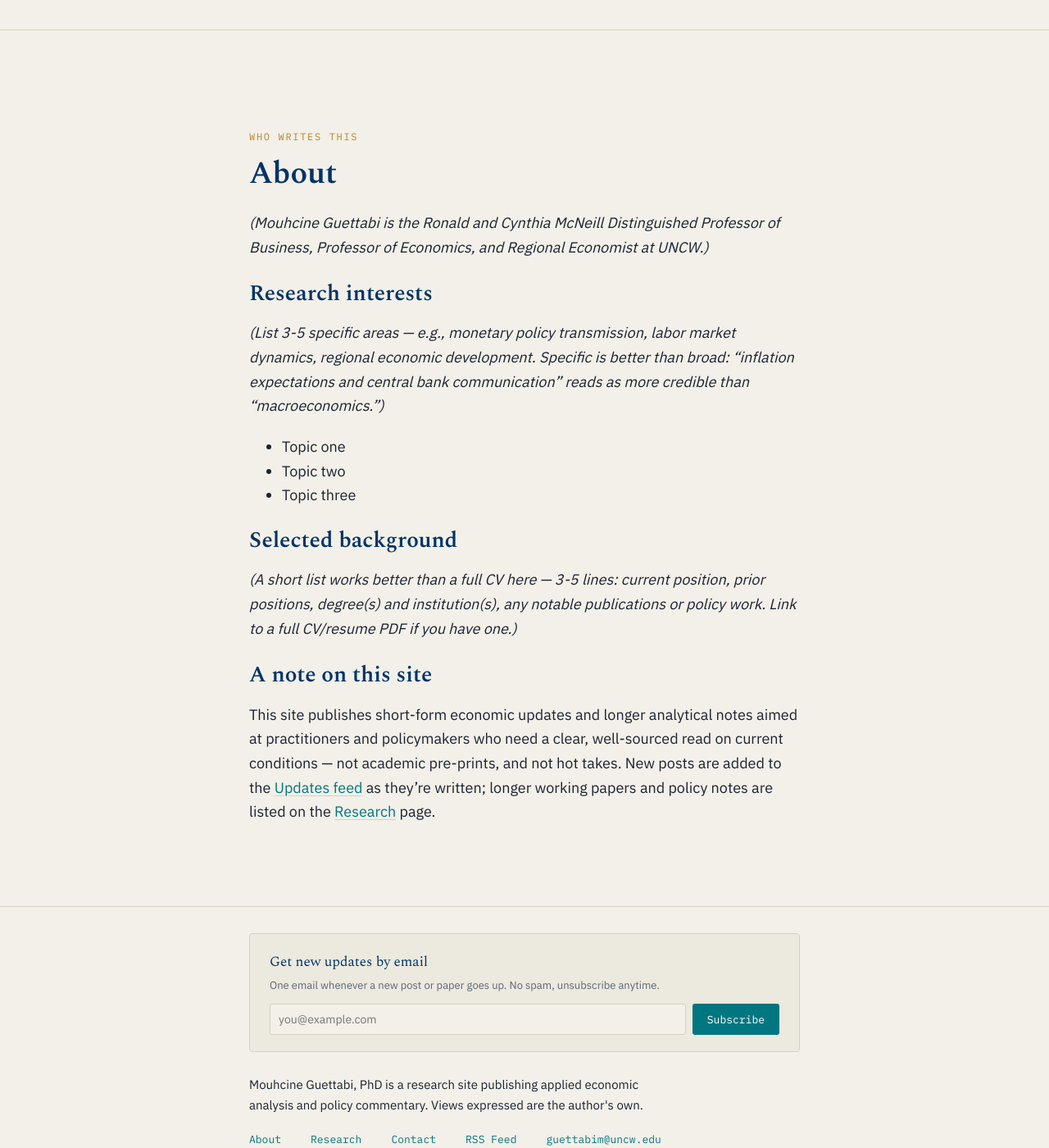
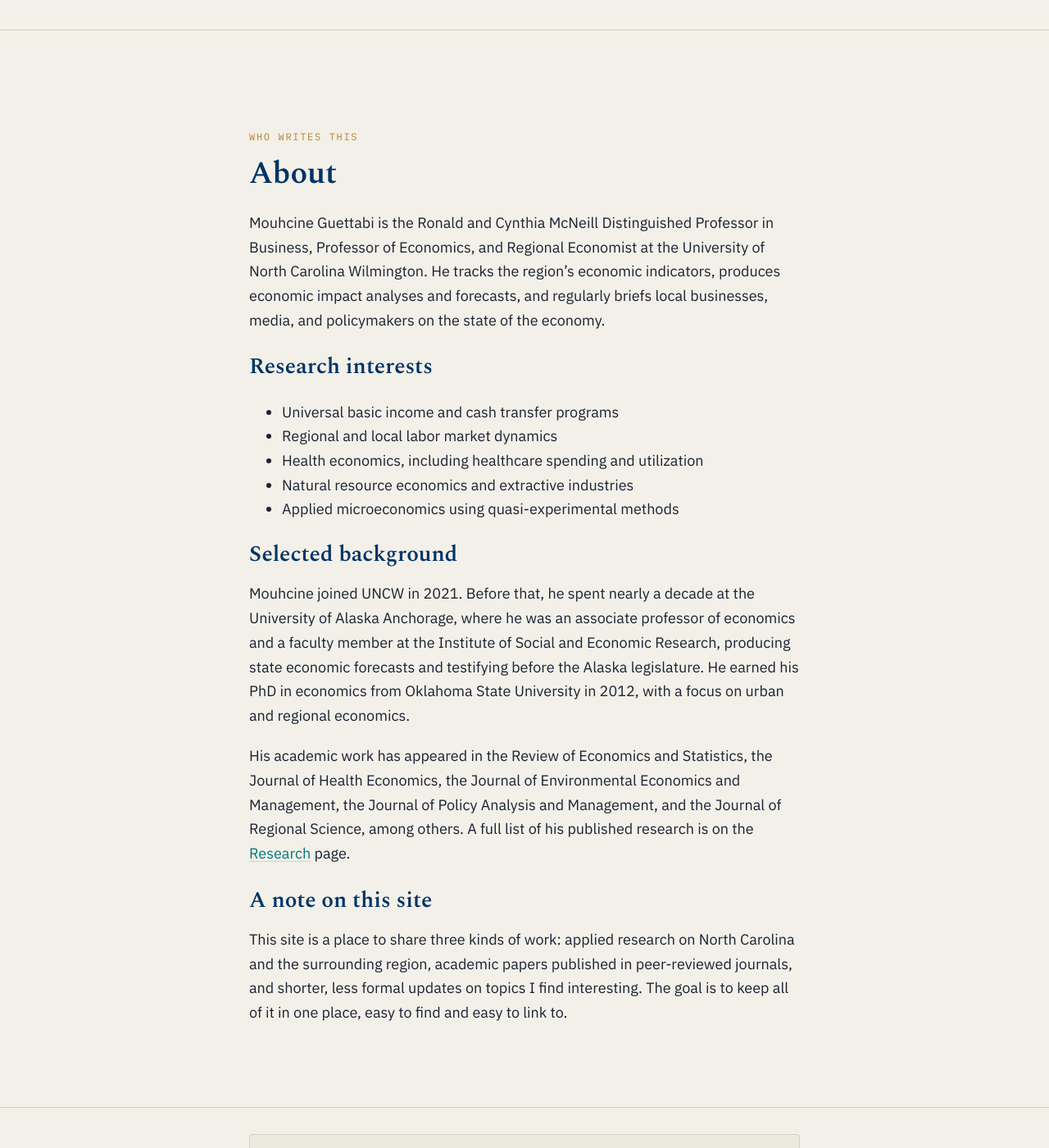
Before and after one commit to mouhcine1981/econ-notes.github.io, a Jekyll site: the page built from about.md, in a window 1280 px wide and 1400 px high, scrolled down 313 px. Shown: the whole window at 82% size. Built offline with Jekyll 4.4.1, drawn with Linux system fonts in a browser that asks for light colours.

Commit message:
Update about.md

```diff
--- a/about.md
+++ b/about.md
@@ -5,20 +5,22 @@
 permalink: /about/
 ---
 
-*(Mouhcine Guettabi is the Ronald and Cynthia McNeill Distinguished Professor of Business, Professor of Economics, and Regional Economist at UNCW.)*
+Mouhcine Guettabi is the Ronald and Cynthia McNeill Distinguished Professor in Business, Professor of Economics, and Regional Economist at the University of North Carolina Wilmington. He tracks the region's economic indicators, produces economic impact analyses and forecasts, and regularly briefs local businesses, media, and policymakers on the state of the economy.
 
 ## Research interests
 
-*(List 3-5 specific areas — e.g., monetary policy transmission, labor market dynamics, regional economic development. Specific is better than broad: "inflation expectations and central bank communication" reads as more credible than "macroeconomics.")*
-
-- Topic one
-- Topic two
-- Topic three
+- Universal basic income and cash transfer programs
+- Regional and local labor market dynamics
+- Health economics, including healthcare spending and utilization
+- Natural resource economics and extractive industries
+- Applied microeconomics using quasi-experimental methods
 
 ## Selected background
 
-*(A short list works better than a full CV here — 3-5 lines: current position, prior positions, degree(s) and institution(s), any notable publications or policy work. Link to a full CV/resume PDF if you have one.)*
+Mouhcine joined UNCW in 2021. Before that, he spent nearly a decade at the University of Alaska Anchorage, where he was an associate professor of economics and a faculty member at the Institute of Social and Economic Research, producing state economic forecasts and testifying before the Alaska legislature. He earned his PhD in economics from Oklahoma State University in 2012, with a focus on urban and regional economics.
+
+His academic work has appeared in the Review of Economics and Statistics, the Journal of Health Economics, the Journal of Environmental Economics and Management, the Journal of Policy Analysis and Management, and the Journal of Regional Science, among others. A full list of his published research is on the [Research](/research/) page.
 
 ## A note on this site
 
-This site publishes short-form economic updates and longer analytical notes aimed at practitioners and policymakers who need a clear, well-sourced read on current conditions — not academic pre-prints, and not hot takes. New posts are added to the [Updates feed]({{ '/' | relative_url }}) as they're written; longer working papers and policy notes are listed on the [Research]({{ '/research/' | relative_url }}) page.
+This site is a place to share three kinds of work: applied research on North Carolina and the surrounding region, academic papers published in peer-reviewed journals, and shorter, less formal updates on topics I find interesting. The goal is to keep all of it in one place, easy to find and easy to link to.
```
